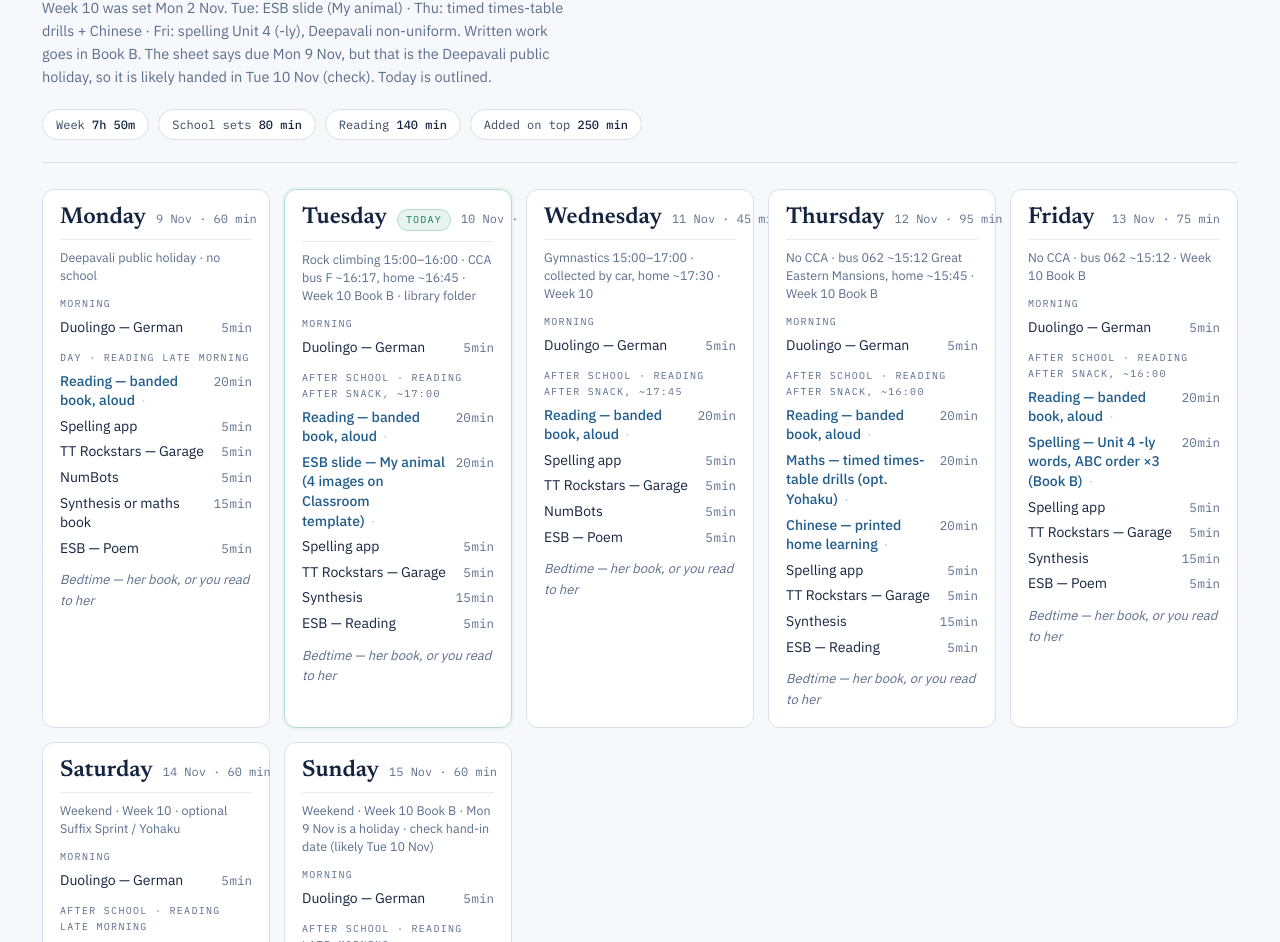
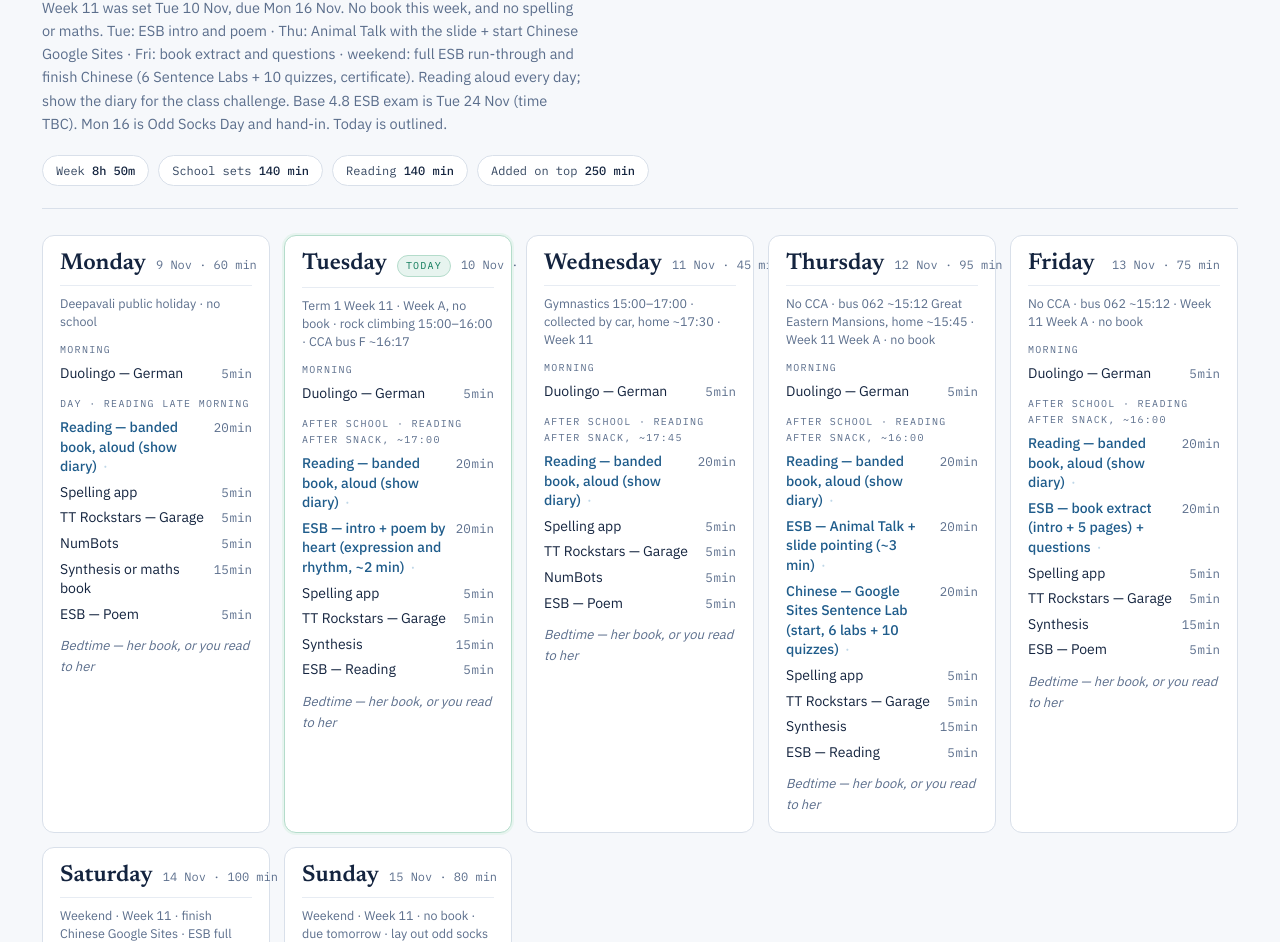
Before and after one commit to Ben10c/celina-today, a plain HTML site: page week.html in a window 1280 px wide. Shown: the part 126-1068 px from the top of the page. Drawn offline with Linux system fonts and the light colour scheme.

Commit message:
Week 11 (Week A, no book): ESB exam practice, Chinese Google Sites, Odd Socks / exam dates

```diff
--- a/week.html
+++ b/week.html
@@ -64,9 +64,9 @@ h1{font-family:Newsreader,Georgia,serif;font-weight:600;font-size:clamp(30px,4.4
 </style>
 <div class="wrap">
 <header>
-  <p class="eyebrow">Tanglin Year 4 &middot; Term 1 Week 10 &middot; Week B, Book B</p>
+  <p class="eyebrow">Tanglin Year 4 &middot; Term 1 Week 11 &middot; Week A, no book</p>
   <h1>Celina&rsquo;s Week</h1>
-  <p class="sub">Week 10 was set Mon 2 Nov. Tue: ESB slide (My animal) · Thu: timed times-table drills + Chinese · Fri: spelling Unit 4 (-ly), Deepavali non-uniform. Written work goes in Book B. The sheet says due Mon 9 Nov, but that is the Deepavali public holiday, so it is likely handed in Tue 10 Nov (check). Today is outlined.</p>
+  <p class="sub">Week 11 was set Tue 10 Nov, due Mon 16 Nov. No book this week, and no spelling or maths. Tue: ESB intro and poem · Thu: Animal Talk with the slide + start Chinese Google Sites · Fri: book extract and questions · weekend: full ESB run-through and finish Chinese (6 Sentence Labs + 10 quizzes, certificate). Reading aloud every day; show the diary for the class challenge. Base 4.8 ESB exam is Tue 24 Nov (time TBC). Mon 16 is Odd Socks Day and hand-in. Today is outlined.</p>
   <div class="totals" id="totals"></div>
 </header>
 <div class="grid" id="grid"></div>
@@ -79,20 +79,20 @@ h1{font-family:Newsreader,Georgia,serif;font-weight:600;font-size:clamp(30px,4.4
 <script>
 var DAYS=["Sunday","Monday","Tuesday","Wednesday","Thursday","Friday","Saturday"];
 var SCHED={
-1:{ctx:"Gymnastics 15:00–17:00 · collected by car, home ~17:30",read:"after snack, ~17:45",
-   items:[["Reading — banded book, aloud",20,"school"],["Spelling app",5,""],["TT Rockstars — Garage",5,""],["NumBots",5,""]]},
-2:{ctx:"Rock climbing 15:00–16:00 · CCA bus F ~16:17, home ~16:45 · Week 10 Book B · library folder",read:"after snack, ~17:00",
-   items:[["Reading — banded book, aloud",20,"school"],["ESB slide — My animal (4 images on Classroom template)",20,"school"],["Spelling app",5,""],["TT Rockstars — Garage",5,""],["Synthesis",15,""]]},
-3:{ctx:"Gymnastics 15:00–17:00 · collected by car, home ~17:30 · Week 10",read:"after snack, ~17:45",
-   items:[["Reading — banded book, aloud",20,"school"],["Spelling app",5,""],["TT Rockstars — Garage",5,""],["NumBots",5,""]]},
-4:{ctx:"No CCA · bus 062 ~15:12 Great Eastern Mansions, home ~15:45 · Week 10 Book B",read:"after snack, ~16:00",
-   items:[["Reading — banded book, aloud",20,"school"],["Maths — timed times-table drills (opt. Yohaku)",20,"school"],["Chinese — printed home learning",20,"school"],["Spelling app",5,""],["TT Rockstars — Garage",5,""],["Synthesis",15,""]]},
-5:{ctx:"No CCA · bus 062 ~15:12 · Week 10 Book B",read:"after snack, ~16:00",
-   items:[["Reading — banded book, aloud",20,"school"],["Spelling — Unit 4 -ly words, ABC order ×3 (Book B)",20,"school"],["Spelling app",5,""],["TT Rockstars — Garage",5,""],["Synthesis",15,""]]},
-6:{ctx:"Weekend · Week 10 · optional Suffix Sprint / Yohaku",read:"late morning",
-   items:[["Reading — banded book, aloud",20,"school"],["Spelling app",5,""],["Synthesis",20,""],["TT Rockstars — Garage",5,""]]},
-0:{ctx:"Weekend · Week 10 Book B · Mon 9 Nov is a holiday · check hand-in date (likely Tue 10 Nov)",read:"late morning",
-   items:[["Reading — banded book, aloud",20,"school"],["Spelling app",5,""],["Synthesis",20,""],["TT Rockstars — Garage",5,""]]}
+1:{ctx:"Gymnastics 15:00–17:00 · collected by car, home ~17:30 · Week 11 hand-in · Odd Socks Day",read:"after snack, ~17:45",
+   items:[["Reading — banded book, aloud (show diary)",20,"school"],["Spelling app",5,""],["TT Rockstars — Garage",5,""],["NumBots",5,""]]},
+2:{ctx:"Rock climbing 15:00–16:00 · CCA bus F ~16:17, home ~16:45 · Week 11 Week A · no book",read:"after snack, ~17:00",
+   items:[["Reading — banded book, aloud (show diary)",20,"school"],["ESB — intro + poem by heart (expression and rhythm, ~2 min)",20,"school"],["Spelling app",5,""],["TT Rockstars — Garage",5,""],["Synthesis",15,""]]},
+3:{ctx:"Gymnastics 15:00–17:00 · collected by car, home ~17:30 · Week 11",read:"after snack, ~17:45",
+   items:[["Reading — banded book, aloud (show diary)",20,"school"],["Spelling app",5,""],["TT Rockstars — Garage",5,""],["NumBots",5,""]]},
+4:{ctx:"No CCA · bus 062 ~15:12 Great Eastern Mansions, home ~15:45 · Week 11 Week A · no book",read:"after snack, ~16:00",
+   items:[["Reading — banded book, aloud (show diary)",20,"school"],["ESB — Animal Talk + slide pointing (~3 min)",20,"school"],["Chinese — Google Sites Sentence Lab (start, 6 labs + 10 quizzes)",20,"school"],["Spelling app",5,""],["TT Rockstars — Garage",5,""],["Synthesis",15,""]]},
+5:{ctx:"No CCA · bus 062 ~15:12 · Week 11 Week A · no book",read:"after snack, ~16:00",
+   items:[["Reading — banded book, aloud (show diary)",20,"school"],["ESB — book extract (intro + 5 pages) + questions",20,"school"],["Spelling app",5,""],["TT Rockstars — Garage",5,""],["Synthesis",15,""]]},
+6:{ctx:"Weekend · Week 11 · finish Chinese Google Sites · ESB full run-through",read:"late morning",
+   items:[["Reading — banded book, aloud (show diary)",20,"school"],["Chinese — finish Google Sites (certificate: 6 labs + 10 quizzes)",20,"school"],["ESB — full run-through (talk, extract, poem, questions)",20,"school"],["Spelling app",5,""],["Synthesis",20,""],["TT Rockstars — Garage",5,""]]},
+0:{ctx:"Weekend · Week 11 · no book · due Mon 16 Nov · lay out odd socks",read:"late morning",
+   items:[["Reading — banded book, aloud (show diary)",20,"school"],["ESB — full run-through (4P's and body)",20,"school"],["Spelling app",5,""],["Synthesis",20,""],["TT Rockstars — Garage",5,""]]}
 };
 
 // ---- Holiday / date overrides (maintained by Tanglin Trust) ----
@@ -126,7 +126,14 @@ var OVERRIDE={
  "2026-11-04":{ctx:"Gymnastics 15:00–17:00 · collected by car, home ~17:30 · Week 10",normal:true},
  "2026-11-05":{ctx:"Y4 Learning Showcase base 4.8 · 08:20–09:10 in classroom · no hot drinks · Week 10 Book B",normal:true,extra:"Tomorrow is Deepavali non-uniform: lay out bright colours or traditional dress + poppy coins tonight."},
  "2026-11-06":{ctx:"Deepavali non-uniform day · bus bay 07:30–08:15 · yellow/orange/pink or traditional clothes OK · last day for poppies (coins)",normal:true,extra:"Long weekend: Mon 9 Nov is the Deepavali public holiday, no school."},
- "2026-11-09":{ctx:"Deepavali public holiday · no school",read:"late morning",extra:"Week 10 Book B goes in on the next school day (likely Tue 10 Nov). Check."}
+ "2026-11-09":{ctx:"Deepavali public holiday · no school",read:"late morning",extra:"Week 10 Book B goes in on the next school day (likely Tue 10 Nov). Check."},
+ "2026-11-10":{ctx:"Term 1 Week 11 · Week A, no book · rock climbing 15:00–16:00 · CCA bus F ~16:17",read:"after snack, ~17:00",normal:true,extra:"Week 11 sheet is in (set today, due Mon 16 Nov). No book this week, and no spelling or maths. Tonight: ESB intro and poem (learn it by heart, expression and rhythm, ~2 min). Base 4.8 ESB exam is Tue 24 Nov (time TBC)."},
+ "2026-11-11":{ctx:"Gymnastics 15:00–17:00 · collected by car, home ~17:30 · Week 11",normal:true},
+ "2026-11-12":{ctx:"No CCA · bus 062 ~15:12 Great Eastern Mansions, home ~15:45 · Week 11 Week A · no book",read:"after snack, ~16:00",normal:true,extra:"Tonight: ESB Animal Talk with the slide (point at images at the right time, ~3 min) and start the Chinese Google Sites (link on Classroom)."},
+ "2026-11-13":{ctx:"No CCA · bus 062 ~15:12 · Week 11 Week A · no book",read:"after snack, ~16:00",normal:true,extra:"Tonight: ESB book extract (intro + 5 pages with expression; examiner picks the part) and practise questions. Think about the 4P's and body."},
+ "2026-11-14":{ctx:"Weekend · Week 11 · finish Chinese Google Sites · ESB full run-through",read:"late morning",normal:true,extra:"Finish all 6 Sentence Lab activities and 10 quizzes for the Certificate of Completion. Then a full ESB run-through: Animal Talk, book extract, poem, and questions."},
+ "2026-11-15":{ctx:"Weekend · Week 11 · no book · due tomorrow · lay out odd socks",read:"late morning",normal:true,extra:"Full ESB run-through again (4P's and body). Week 11 is due Mon 16 Nov; no book to pack. Lay out odd socks for Odd Socks Day (Anti-Bullying Week). Show the reading diary tomorrow."},
+ "2026-11-16":{ctx:"Odd Socks Day · Anti-Bullying Week · Week 11 hand-in · gymnastics 15:00–17:00 · collected by car, home ~17:30",read:"after snack, ~17:45",normal:true,extra:"Wear odd socks. Week 11 is due today (no book). Show the reading diary to the teacher for the class reading challenge."}
 };
 function dayPlan(dt){var p=dayPlan0(dt);var n=Math.round(Date.UTC(dt.getFullYear(),dt.getMonth(),dt.getDate())/864e5);p.items=p.items.concat([[n%2?'ESB \u2014 Reading':'ESB \u2014 Poem',5,'']]);return p;}
 function dayPlan0(dt){
```
Also changed, not shown: index.html (+7 -1 lines), today.html (+24 -17 lines), week11-coaching.html (added, +35 -0 lines).
